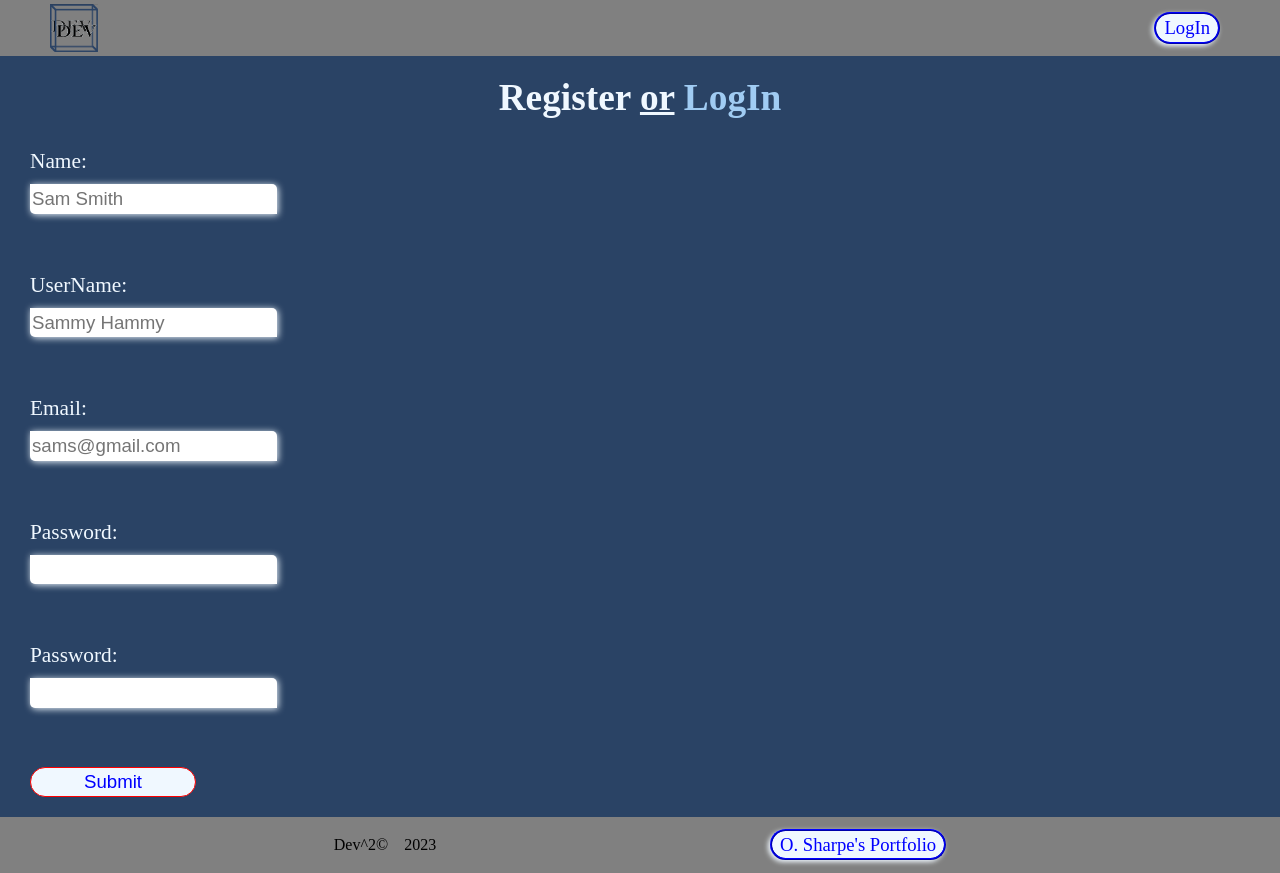
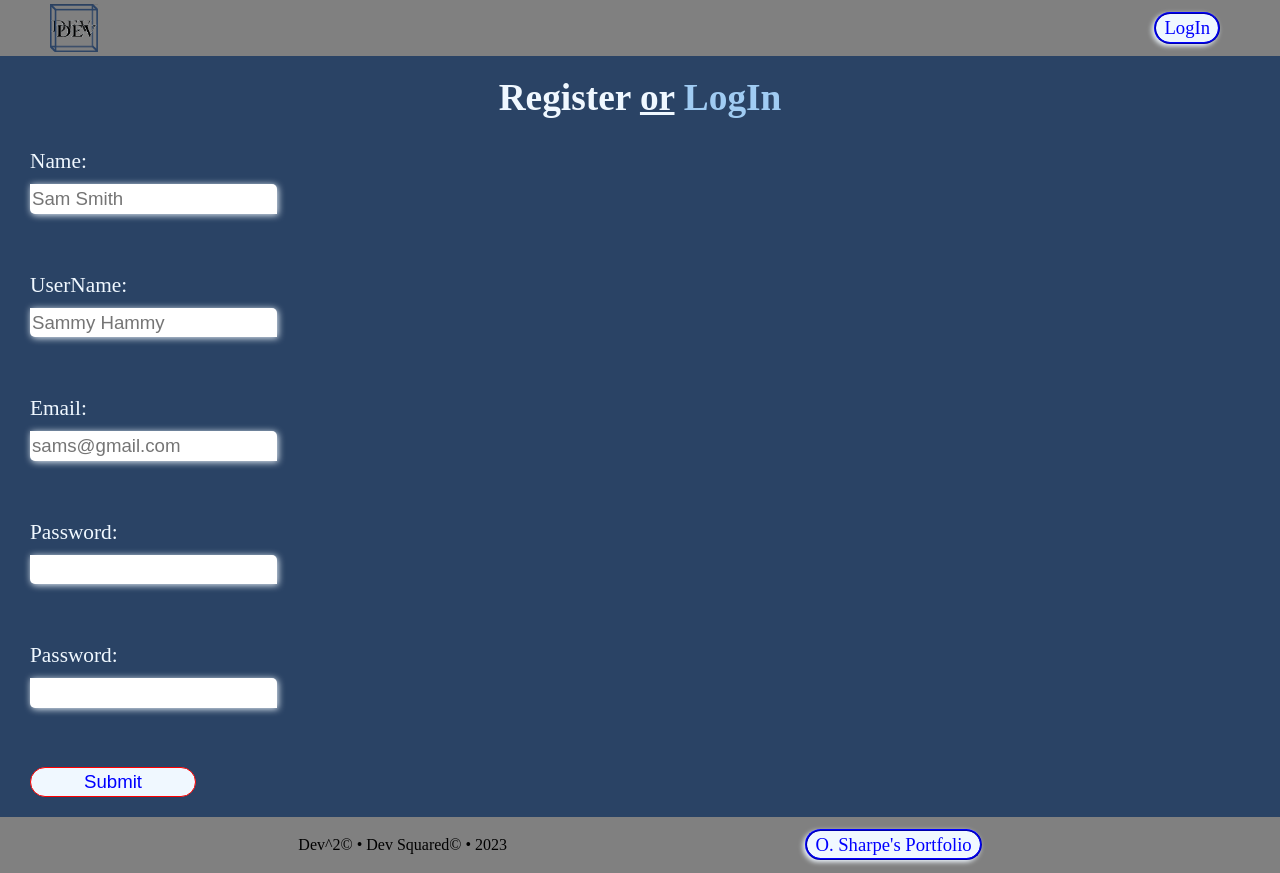
Before and after one commit to OSharpe001/dev_squared_app, a React (Create React App) app in the folder frontend/: page /sign-up in a window 1280 px wide. Built offline with nearby package versions, Linux system fonts and the light colour scheme; no server answers.

Commit message:
placed more into Footer

```diff
--- a/frontend/src/components/Footer.jsx
+++ b/frontend/src/components/Footer.jsx
@@ -5,7 +5,7 @@ export default function Footer() {
 
   return (
     <footer>
-      <p>Dev^2©    2023</p>
+      <p>Dev^2© • Dev Squared© • 2023</p>
       <nav>
         <Link className="nav-item button" aria-label="On Click" target="_blank" to="https://osharpesportfolio.netlify.app" >O. Sharpe's Portfolio</Link>
       </nav>
```
